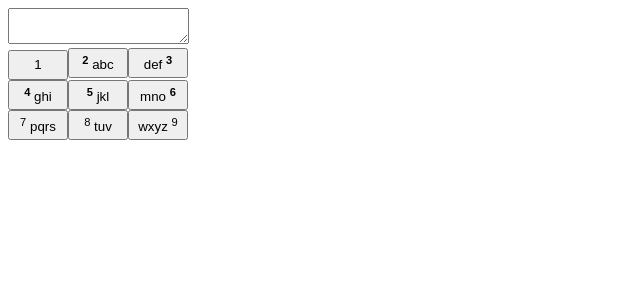
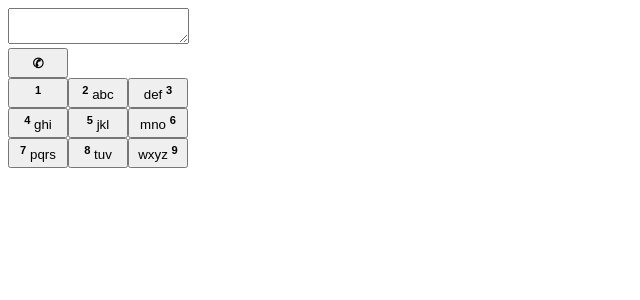
Before and after one commit to K4ME/teclado-celular-accademia-accenture, a React (Create React App) app: page / in a window 1280 px wide. Shown: the top 300 px of the page, without its empty margins (0-640 px from the left). Built offline with nearby package versions, Linux system fonts and the light colour scheme.

Commit message:
Button Send

```diff
--- a/src/components/Teclado/index.js
+++ b/src/components/Teclado/index.js
@@ -24,8 +24,13 @@ function Teclado() {
         <div className='text-area-container'>
           <textarea>{string}</textarea>
         </div>
+
+        <div className='button-container'>
+          <button className='sup-number' onClick={() => SendCode()}>✆</button>
+        </div>
+
         <div className='grupo1-container'>
-          <button /* onClick={() => setNums(nums.concat('1'))} */>1</button>
+          <button className="sup-number"><sup>1</sup></button>
           <button onClick={() => setNums(`${nums}${2}`)}>
           <sup className="sup-number">2</sup> abc
           </button>
@@ -46,13 +51,13 @@ function Teclado() {
         </div>
         <div className='grupo3-container'>
           <button onClick={() => setNums(`${nums}${7}`)}>
-            <sup className="sup-numeros">7</sup> pqrs
+            <sup className="sup-number">7</sup> pqrs
           </button>
           <button onClick={() => setNums(`${nums}${8}`)}>
-              <sup className="sup-numeros">8</sup> tuv
+              <sup className="sup-number">8</sup> tuv
           </button>
           <button onClick={() => setNums(`${nums}${9}`)}>
-            wxyz <sup className="sup-numeros">9</sup>
+            wxyz <sup className="sup-number">9</sup>
           </button>
         </div>
       </div>
```
